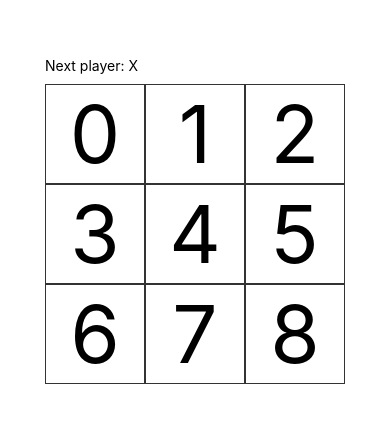
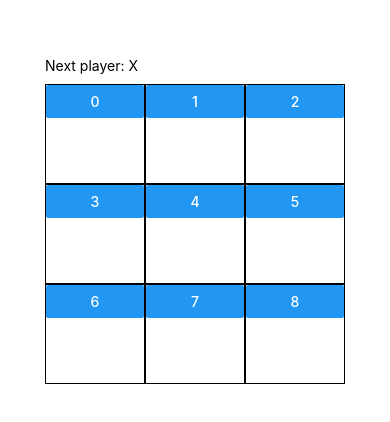
Before and after one commit to yamotech/TicTacToeApp, a React Native app: screen / in a window 390 px wide. Shown: the part 202-624 px from the top of the page. Built offline with nearby package versions, Linux system fonts and the light colour scheme.

Commit message:
:rewind: click

```diff
--- a/components/Square.js
+++ b/components/Square.js
@@ -1,11 +1,18 @@
 import React, { Component } from 'react';
-import { StyleSheet, View, Text } from 'react-native';
+import { StyleSheet, Button, View, Alert } from 'react-native';
 
 export default class Square extends Component {
+  _handleButtonPress = () => {
+    Alert.alert(
+      'Button pressed!',
+      'You did it!',
+    );
+  };
+
   render() {
     return (
       <View style={styles.square}>
-        <Text style={styles.text}>{this.props.value}</Text>
+        <Button title={`${this.props.value}`} style={styles.button} onPress={this._handleButtonPress}/>
       </View>
     );
   }
@@ -15,10 +22,12 @@ const styles = StyleSheet.create({
   square: {
     width: 100,
     height: 100,
-    borderColor: '#333',
+    borderColor: '#000',
     borderWidth: 1,
   },
-  text: {
+  button: {
+    width: 100,
+    height: 100,
     fontSize: 80,
     textAlign: 'center'
   }
```
